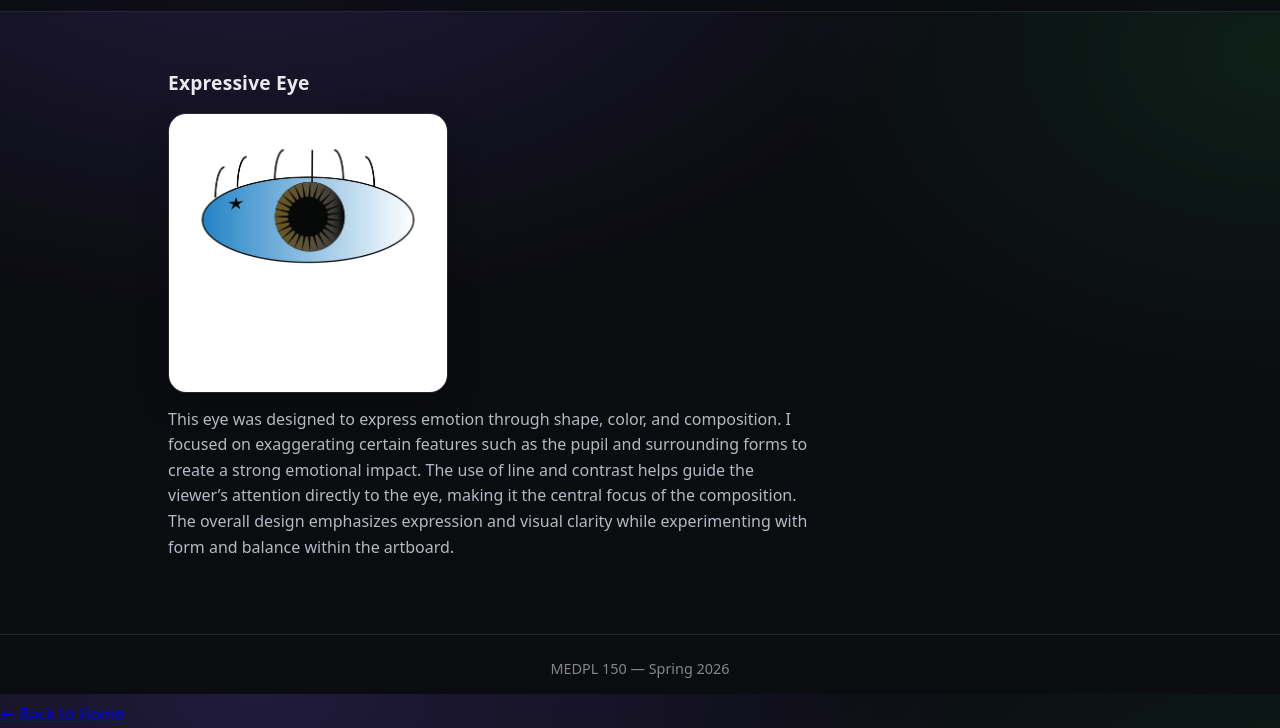
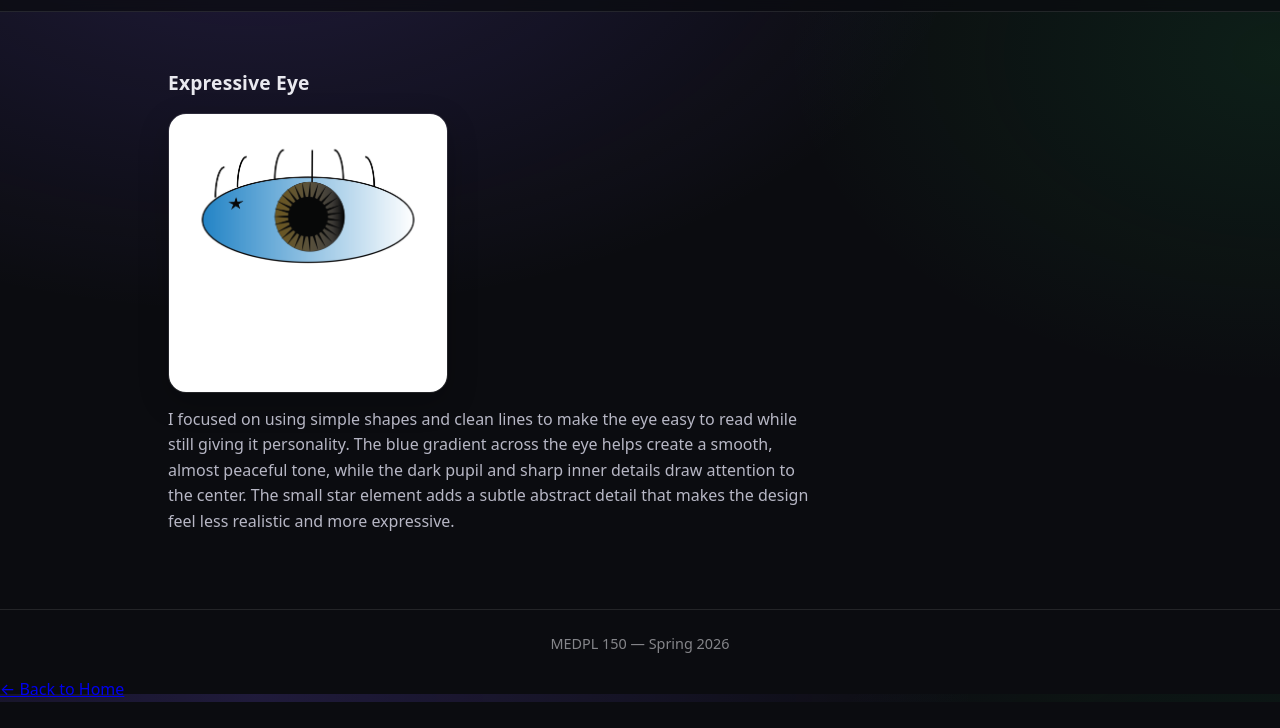
Before and after one commit to CheikhFall1/medpl150-class-website, a plain HTML site: page eye.html in a window 1280 px wide. Shown: the part 106-834 px from the top of the page. After the commit the page ends 808 px from the top, so only its background shows below. Drawn offline with Linux system fonts and the light colour scheme.

Commit message:
Update eye description for clarity and focus
Revised description of the eye illustration to emphasize simplicity and expressiveness.

```diff
--- a/eye.html
+++ b/eye.html
@@ -21,12 +21,12 @@
     <img src="eye.png" alt="Expressive eye illustration">
 
     <p>
-        This eye was designed to express emotion through shape, color, and composition.
-        I focused on exaggerating certain features such as the pupil and surrounding forms
-        to create a strong emotional impact. The use of line and contrast helps guide the
-        viewer’s attention directly to the eye, making it the central focus of the composition.
-        The overall design emphasizes expression and visual clarity while experimenting with
-        form and balance within the artboard.
+       I focused on using simple shapes and clean lines to make the eye easy
+        to read while still giving it personality.
+        The blue gradient across the eye helps create a smooth, almost peaceful tone,
+        while the dark pupil and sharp inner details draw attention to the center.
+        The small star element adds a subtle abstract detail that makes the design
+        feel less realistic and more expressive.
     </p>
 
 </main>
```
